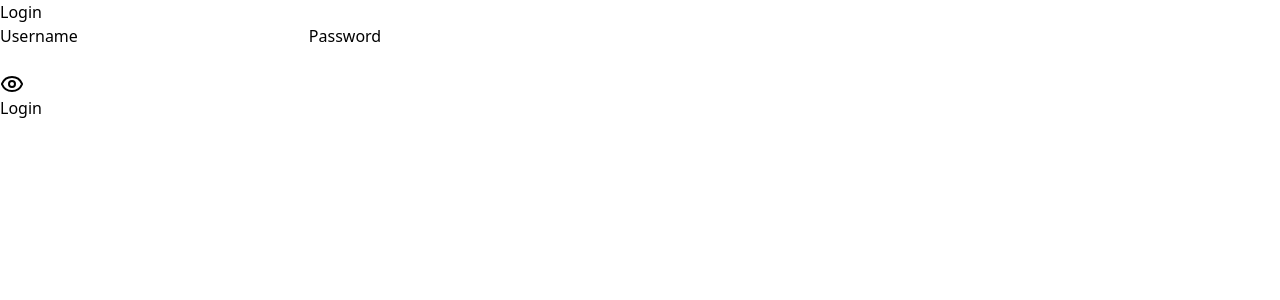
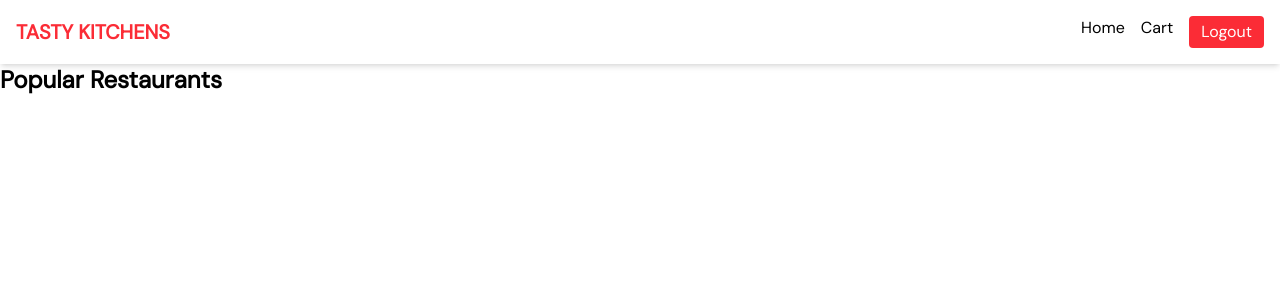
Before and after one commit to maheedhar756/Tasty_Kitchen_MP, a React (Vite) app: page / in a window 1280 px wide. Before the commit this address led to /login. Shown: the top 300 px of the page. Built offline with nearby package versions, Linux system fonts and the light colour scheme.

Commit message:
fourth commit

```diff
--- a/index.html
+++ b/index.html
@@ -2,8 +2,9 @@
 <html lang="en">
   <head>
     <meta charset="UTF-8" />
-    <link rel="icon" type="image/svg+xml" href="https://res.cloudinary.com/dzyaesd9l/image/upload/v1752939362/tasty_logo_vzfnv1.png" />
+    <link rel="icon" type="image/svg+xml" href="https://res.cloudinary.com/dzyaesd9l/image/upload/v1754365256/tasty_logo_elrolb.svg" />
     <meta name="viewport" content="width=device-width, initial-scale=1.0" />
+    <link href="https://fonts.googleapis.com/css2?family=Caveat&family=Roboto&family=Inter&family=DM+Sans&display=swap" rel="stylesheet">
     <title>Tasty Kitchen</title>
   </head>
   <body>
--- a/package.json
+++ b/package.json
@@ -16,7 +16,6 @@
     "react": "^19.1.0",
     "react-dom": "^19.1.0",
     "react-icons": "^5.5.0",
-    "react-loader-spinner": "^6.1.7",
     "react-router-dom": "^7.7.0",
     "react-slick": "^0.30.3",
     "slick-carousel": "^1.8.1"
--- a/src/App.css
+++ b/src/App.css
@@ -1 +1,4 @@
 @import "tailwindcss";
+body{
+  font-family: DM Sans;
+}
--- a/src/App.jsx
+++ b/src/App.jsx
@@ -13,11 +13,9 @@ function App() {
   return (
     <Routes>
       <Route path="/login" element={<Login />} />
-        <Route element={<ProtectedRoute />}>
-          <Route path="/" element={<Home />} />
-          <Route path="/cart" element={<Cart />} />
-          <Route path="/restaurant/:id" element={<RestaurantDetails />} />
-        </Route>
+      <Route path="/" element={<ProtectedRoute><Home /></ProtectedRoute>} />
+      <Route path="/cart" element={<ProtectedRoute><Cart /></ProtectedRoute>} />
+      <Route path="/restaurant/:id" element={<ProtectedRoute><RestaurantDetails /></ProtectedRoute>} />
       <Route path="*" element={<NotFound />} />
     </Routes>
   )
--- a/src/components/Footer.jsx
+++ b/src/components/Footer.jsx
@@ -0,0 +1,11 @@
+import React from 'react'
+
+function Footer() {
+  return (
+    <div>
+      Footer
+    </div>
+  )
+}
+
+export default Footer
--- a/src/components/ProtectedRoute.jsx
+++ b/src/components/ProtectedRoute.jsx
@@ -2,11 +2,11 @@ import { Navigate } from "react-router-dom";
 import Cookies from "js-cookie";
 
 const ProtectedRoute = ({ children }) => {
-  const token = Cookies.get("jwt_token");
+  // const token = Cookies.get("jwt_token");
 
-  if (!token) {
-    return <Navigate to="/login" replace />;
-  }
+  // if (!token) {
+  //   return <Navigate to="/login" replace />
+  // }
 
   return children;
 };
--- a/src/components/RestaurantCard.jsx
+++ b/src/components/RestaurantCard.jsx
@@ -0,0 +1,11 @@
+import React from 'react'
+
+function RestaurantCard() {
+  return (
+    <div>
+      Cards
+    </div>
+  )
+}
+
+export default RestaurantCard
--- a/src/context/CartContext.jsx
+++ b/src/context/CartContext.jsx
@@ -3,7 +3,7 @@ import React from 'react'
 function CartContext() {
   return (
     <div>
-
+      Context
     </div>
   )
 }
--- a/src/pages/Home.jsx
+++ b/src/pages/Home.jsx
@@ -1,14 +1,11 @@
 import Navbar from '../components/Navbar'
-import Loader from '../components/Loader'
+// import Loader from '../components/Loader'
 
 const Home = () => {
   return (
     <>
       <Navbar />
-      <div className="p-4">
         <h1 className="text-2xl font-bold">Popular Restaurants</h1>
-        {/* Carousel, Sort Dropdown, RestaurantCard List */}
-      </div>
     </>
   )
 }
--- a/src/pages/Login.jsx
+++ b/src/pages/Login.jsx
@@ -51,37 +51,64 @@ const Login = () => {
   };
 
   return(
-    <div className="login-container">
-      <form className="login-form" onSubmit={submitForm}>
-        <h1 className="login-heading">Login</h1>
-        <label htmlFor="username" className="login-label">Username</label>
+    <div className="flex flex-col lg:flex-row h-screen items-center justify-center">
+      <div className="hidden lg:block lg:w-1/2 h-full">
+        <img
+          src="https://res.cloudinary.com/dzyaesd9l/image/upload/v1753196312/login_image_t58qdc.jpg"
+          alt="Login background"
+          className="w-full h-full object-cover"
+        />
+      </div>
+
+      <div className="w-full lg:w-1/2 flex items-center justify-center p-4">
+        <form className="bg-white p-8 rounded-lg shadow-md w-full max-w-sm" onSubmit={submitForm}>
+          <img
+          src="https://res.cloudinary.com/dzyaesd9l/image/upload/v1754365256/tasty_logo_elrolb.svg"
+          alt="Login background"
+          className="mx-auto mb-4 object-cover"
+          />
+          <h1 className="text-3xl font-bold text-center mb-6 text-[#F7931E] italic">Tasty Kitchens</h1>
+          <h1 className="text-3xl font-bold text-center mb-6 text-[#0F172A]">Login</h1>
+          <div className="mb-4">
+            <label htmlFor="username" className="block text-sm font-bold mb-2">Username</label>
             <input
               type="text"
               id="username"
-          className="login-input"
+              className="appearance-none border rounded w-full py-2 px-3 text-[#475569] leading-tight focus:outline-none focus:shadow-outline"
               value={username}
               onChange={e => setUsername(e.target.value)}
               required
             />
-        <label htmlFor="password" className="login-label">Password</label>
-        <div className="password-input-container">
+          </div>
+          <div className="mb-6">
+            <label htmlFor="password" className="block text-[#171F46] text-sm font-bold mb-2">Password</label>
+            <div className="relative">
               <input
                 type={showPassword ? "text" : "password"}
                 id="password"
-            className="login-input"
+                className="shadow appearance-none border rounded w-full py-2 px-3 text-[#475569] mb-3 leading-tight focus:outline-none focus:shadow-outline pr-10"
                 value={password}
                 onChange={e => setPassword(e.target.value)}
                 required
               />
+              <span onClick={() => setShowPassword(!showPassword)} className="absolute inset-y-0 right-0 pr-3 pb-3 flex items-center cursor-pointer">
                 {showPassword ? (
-            <EyeOff onClick={() => setShowPassword(false)} className="toggle-password-icon" />
+                  <EyeOff className="h-5 w-5 text-gray-500" />
                 ) : (
-            <Eye onClick={() => setShowPassword(true)} className="toggle-password-icon" />
+                  <Eye className="h-5 w-5 text-gray-500" />
                 )}
+              </span>
             </div>
-        {showSubmitError && <p className="error-message">{errorMsg}</p>}
-        <button type="submit" className="login-button">Login</button>
+            {showSubmitError && <p className="text-red-500 text-xs italic">{errorMsg}</p>}
+          </div>
+          <button
+            type="submit"
+            className="bg-orange-500 hover:bg-orange-700 text-white font-bold py-2 px-4 rounded focus:outline-none focus:shadow-outline w-full"
+          >
+            Login
+          </button>
         </form>
+      </div>
     </div>
   );
 };
--- a/src/pages/RestaurantDetails.jsx
+++ b/src/pages/RestaurantDetails.jsx
@@ -6,7 +6,7 @@ const RestaurantDetails = () => {
     <>
       <Navbar />
       <div className="p-4">
-        {/* Fetch restaurant data using restaurant ID and display food items */}
+        Restaurant Details
       </div>
     </>
   )
--- /dev/null
+++ b/tailwind.config.js
@@ -0,0 +1,12 @@
+/** @type {import('tailwindcss').Config} */
+module.exports = {
+  content: ['./index.html', './src/**/*.{js,ts,jsx,tsx}'],
+  theme: {
+    extend: {
+      fontFamily: {
+        password: ['Courier New', 'monospace'],
+      },
+    },
+  },
+  plugins: [],
+}
```
Also changed, not shown: 1 other file (tests, documents, lock files or other folders). Lines whose indentation alone changed are shown as unchanged.
